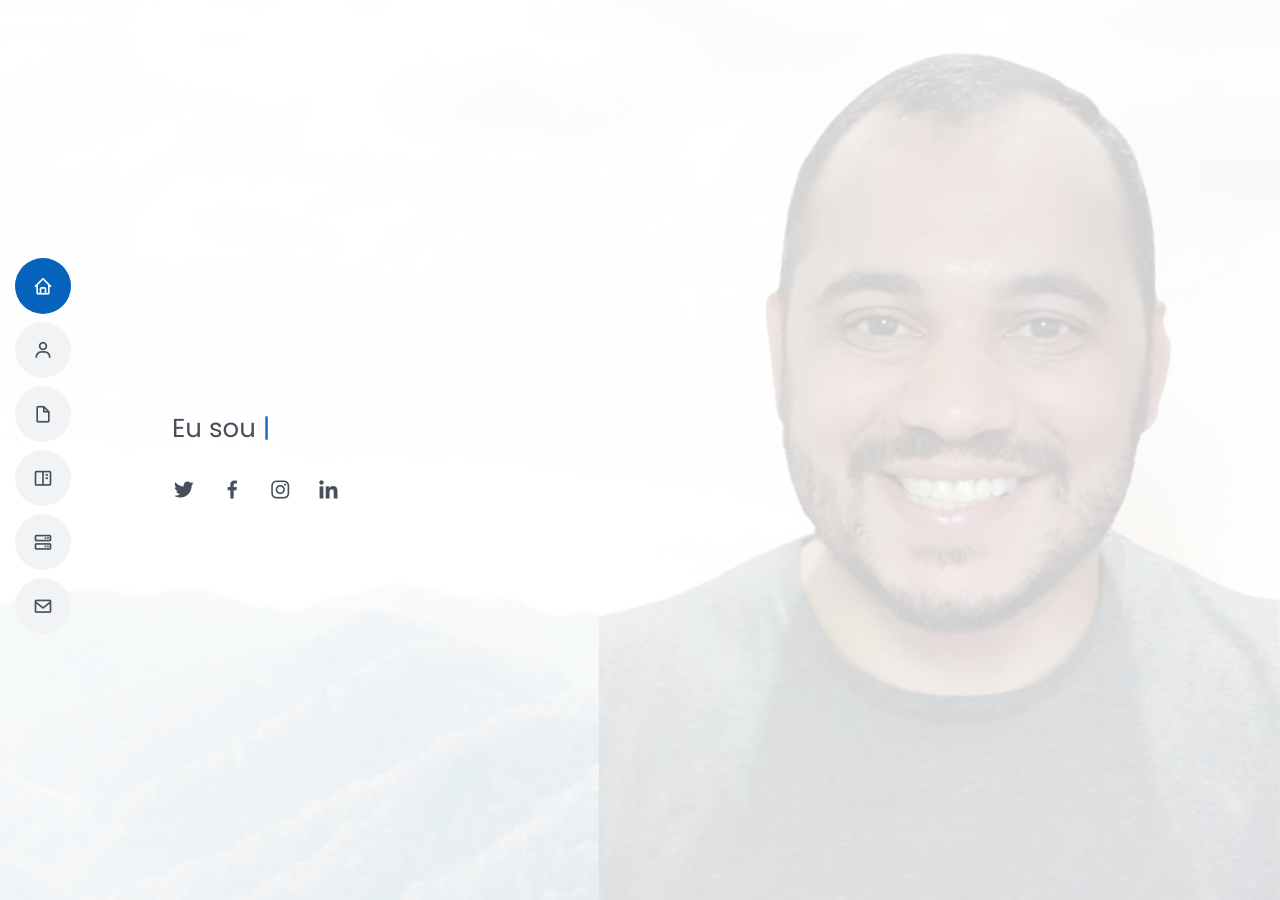
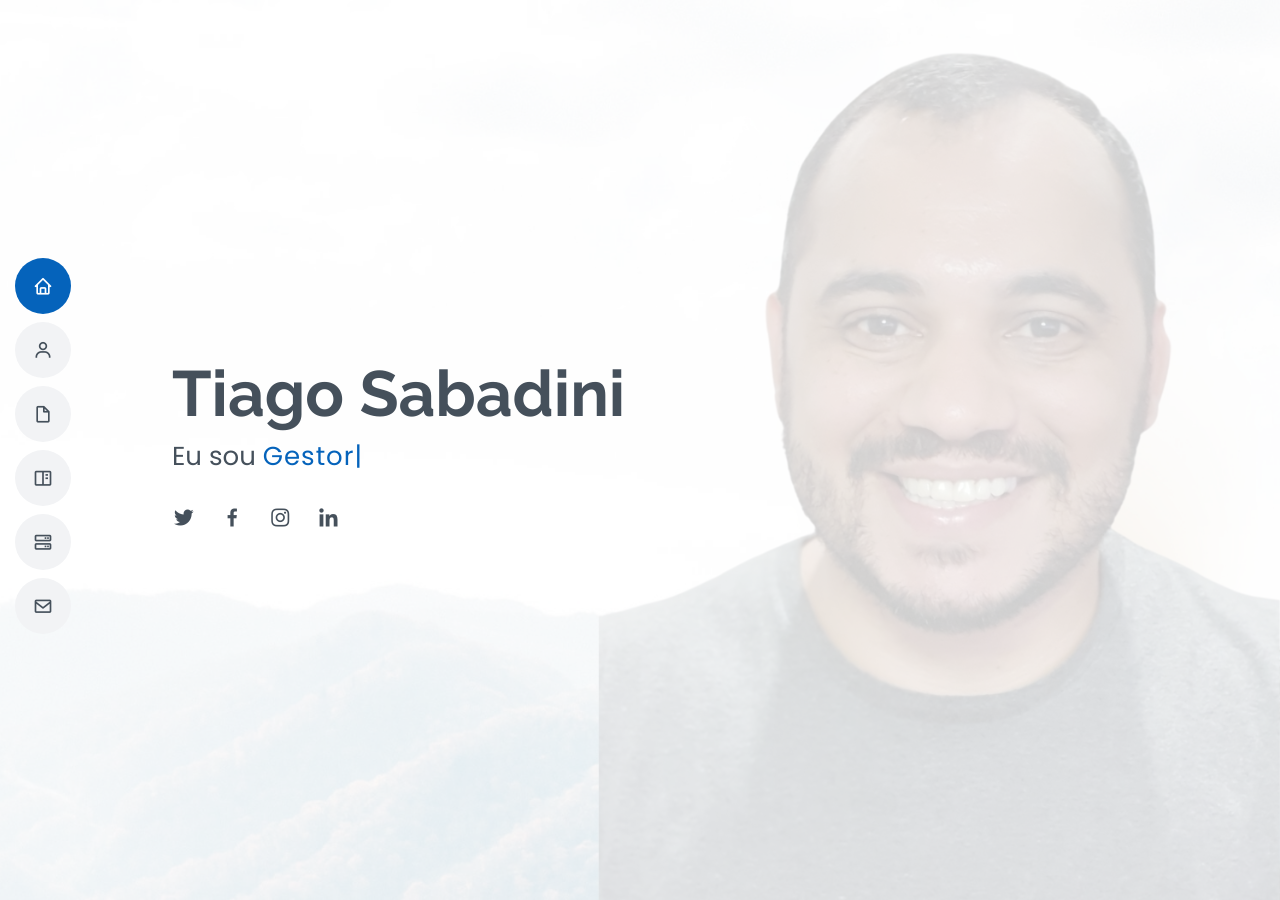
Before and after one commit to tiagosabadini/ghpages-sitepessoal-tutorial-md, a Jekyll site: the page built from index.md, in a window 1280 px wide. Built offline with Jekyll 4.4.1, drawn with Linux system fonts in a browser that asks for light colours; our own code applies the rules of GitHub Pages for plain Markdown files.

Commit message:
Carregamento do conteúdo

```diff
--- a/_config.yml
+++ b/_config.yml
@@ -1,4 +1,8 @@
 title: Portfolio - Tiago Sabadini
 author:
   name: Tiago Sabadini
-  email: sabadini.tiago@gmail.com
+  typeItems: Programador, Gestor de Projetos, CTO
+  twitter: "https://twitter.com/tiagosabadini"
+  facebook: "https://facebook.com/tiagosabadini"
+  instagram: "https://instagram.com/tiagosabadini"
+  linkedin: "https://linkedin.com/tiagosabadini"
--- a/_includes/hero-section.html
+++ b/_includes/hero-section.html
@@ -1,15 +1,15 @@
 <!-- ======= Hero Section ======= -->
 <section id="hero" class="d-flex flex-column justify-content-center">
   <div class="container" data-aos="zoom-in" data-aos-delay="100">
-    <h1>{{ page.author.name }}</h1>
+    <h1>{{ site.author.name }}</h1>
     <p>Eu sou <span class="typed"
-      data-typed-items="{{ page.author.typeItems }}"></span>
+      data-typed-items="{{ site.author.typeItems }}"></span>
     </p>
     <div class="social-links">
-      <a href="{{ page.author.twitter }}" class="twitter"><i class="bx bxl-twitter"></i></a>
-      <a href="{{ page.author.facebook }}" class="facebook"><i class="bx bxl-facebook"></i></a>
-      <a href="{{ page.author.instagram }}" class="instagram"><i class="bx bxl-instagram"></i></a>
-      <a href="{{ page.author.linkedin }}" class="linkedin"><i class="bx bxl-linkedin"></i></a>
+      <a href="{{ site.author.twitter }}" class="twitter"><i class="bx bxl-twitter"></i></a>
+      <a href="{{ site.author.facebook }}" class="facebook"><i class="bx bxl-facebook"></i></a>
+      <a href="{{ site.author.instagram }}" class="instagram"><i class="bx bxl-instagram"></i></a>
+      <a href="{{ site.author.linkedin }}" class="linkedin"><i class="bx bxl-linkedin"></i></a>
     </div>
   </div>
 </section><!-- End Hero -->
```
Also changed, not shown: hero-section.md (deleted, +0 -10 lines).
